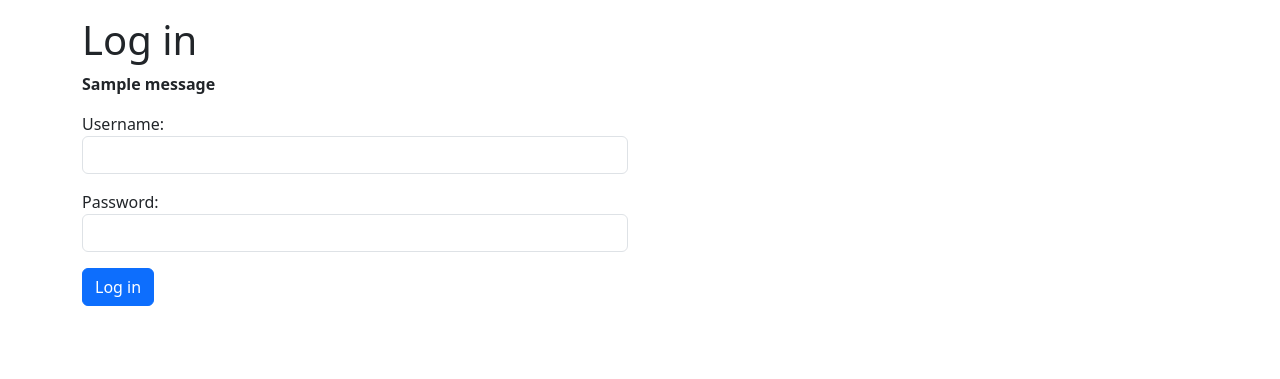
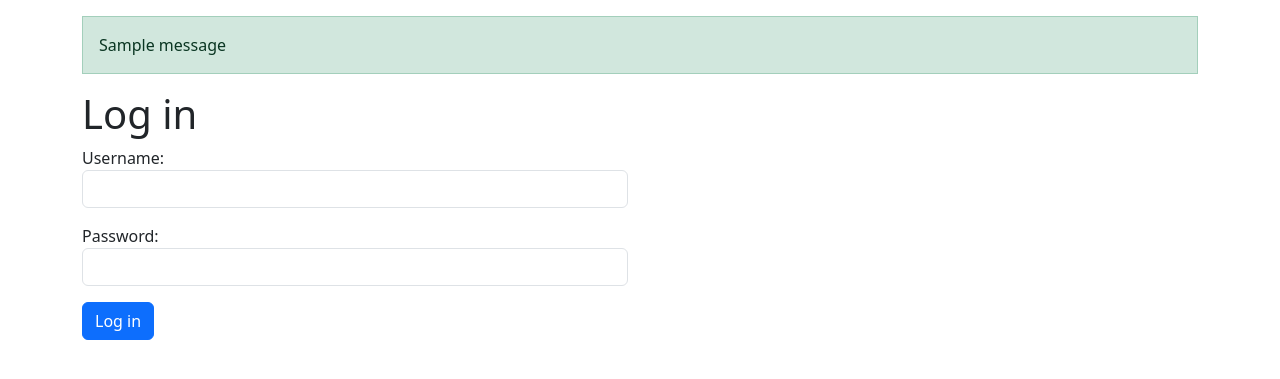
Before and after one commit to Nithursan27/clucker, a Django app: page /log_in/ in a window 1280 px wide. Shown: the part 56-435 px from the top of the page. Run offline with Django 4.2, Linux system fonts and the light colour scheme; tables that the repository leaves empty hold one stand-in row (values such as "Sample post"); one stand-in notice (Sample message) is shown; some libraries are stand-ins or nearby versions; some web fonts are replaced.

Commit message:
Render messages in all content apges

```diff
--- a/microblogs/templates/base_content.html
+++ b/microblogs/templates/base_content.html
@@ -1,6 +1,7 @@
 {% extends "base.html" %}
 {% block body %}
     {% include "partials/navbar.html" %}
+    {% include "partials/messages.html" %}
     {% block content %}
     {% endblock %}
 {% endblock %}
--- a/microblogs/templates/log_in.html
+++ b/microblogs/templates/log_in.html
@@ -4,9 +4,6 @@
     <div class="row">
         <div class="col-sm-12 col-md-6 offset-md-3">
         <h1>Log in</h1>
-        {% for message in messages %}
-            <p><b>{{ message }}</b></p>
-        {% endfor %}
         <form action="{% url 'log_in' %}" method="post">
             {% csrf_token %}
             {% include "partials/bootstrap_form.html" with form=form %}
--- /dev/null
+++ b/microblogs/templates/partials/messages.html
@@ -0,0 +1,13 @@
+{% if messages%}
+    <div class = "container">
+        <div class="row">
+            <div class="col-12">
+                {% for message in messages %}
+                <div class="alert alert-{{ message.level_tag }}" role="alert">
+                    {{ message }}
+                </div>
+                {% endfor %}
+            </div>
+        </div>
+    </div>
+{% endif %}
```
Also changed, not shown: clucker/settings.py (+7 -0 lines).
